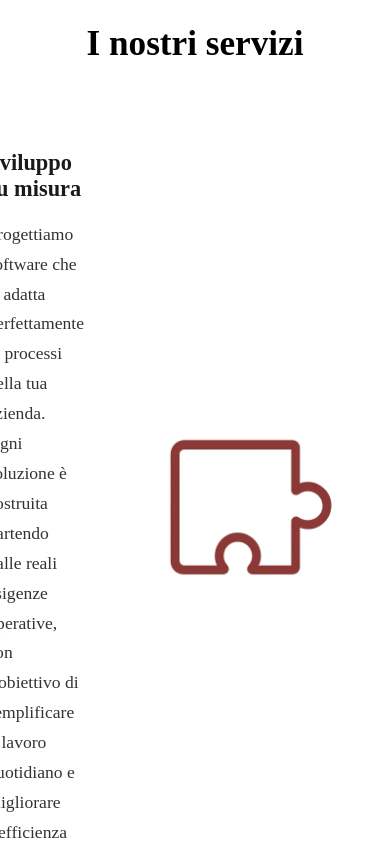
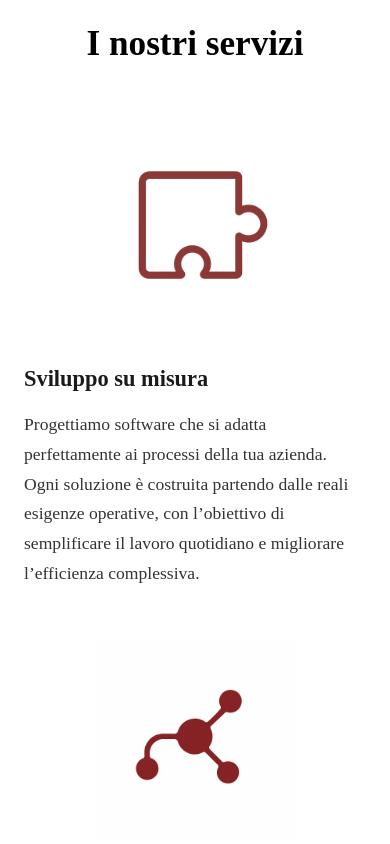
Before and after one commit to MatteoRuffa/vlx_vue, a Vue app: page / in a window 390 px wide. Shown: the part 2300-3144 px from the top of the page. Built offline with nearby package versions, Linux system fonts and the light colour scheme; the HTML template or start-up script is replaced by a standard one.

Commit message:
fix media query

```diff
--- a/src/components/PartnersSection.vue
+++ b/src/components/PartnersSection.vue
@@ -1,5 +1,5 @@
 <template>
-  <section class="partners-section">
+  <section id="partners" class="partners-section">
     <div class="wrapper">
       <h2>I nostri partner</h2>
       <p class="description">
@@ -55,6 +55,7 @@
     max-width: 800px;
     margin-left: auto;
     margin-right: auto;
+    padding:  2rem;
   }
 
   .partners-grid {
@@ -62,6 +63,7 @@
     flex-wrap: wrap;
     justify-content: center;
     gap: 3rem;
+    padding: 2rem 0;
   }
 
   .partner-logo {
@@ -79,6 +81,7 @@
   margin-top: 3rem;
   display: flex;
   justify-content: center;
+  padding: 2rem;
 
   img {
     width: 40vw;
--- a/src/components/ServicesSection.vue
+++ b/src/components/ServicesSection.vue
@@ -121,23 +121,30 @@
         text-align: left;
       }
     }
+  }
 
-    @media (max-width: 768px) {
+  @media (max-width: 768px) {
       .service-content {
-        flex-direction: column;
+        flex-direction: column !important;
         gap: 1rem;
         margin-bottom: 2rem;
+        align-items: flex-start;
+        align-items: center;
 
-        &.reverse {
-          flex-direction: column;
+        img {
+          width: 100%;
+          height: auto;
+          max-width: 200px;
         }
 
         .text {
           text-align: left;
         }
       }
+
+      .service-block {
+        margin-bottom: 2rem;
+      }
     }
-
-  }
 }
 </style>
--- a/src/components/SiteFooter.vue
+++ b/src/components/SiteFooter.vue
@@ -2,7 +2,7 @@
   <footer class="footer">
     <div class="footer-content">
       <div class="footer-logo">
-        <img src="/logo.png" alt="Logo Veleex Srl" />
+        <img src="/veleex2.png" alt="Logo Veleex Srl" />
       </div>
       <div class="footer-info">
         <p class="company-name">Veleex Srl</p>
@@ -99,5 +99,30 @@
     padding-top: 1rem;
     color: #aaa;
   }
+
+  @media (max-width: 768px) {
+  .footer-content {
+    flex-direction: column;
+    align-items: center;
+    text-align: center;
+  }
+
+  .footer-info,
+  .footer-links {
+    align-items: center;
+  }
+
+  .footer-links ul {
+    padding: 0;
+  }
+
+  .footer-links li {
+    margin: 0.3rem 0;
+  }
+
+  .footer-bottom {
+    margin-top: 0.5rem;
+  }
+}
 }
 </style>
```
Also changed, not shown: public/veleex2.png (added), 1 other file (tests, documents, lock files or other folders).
